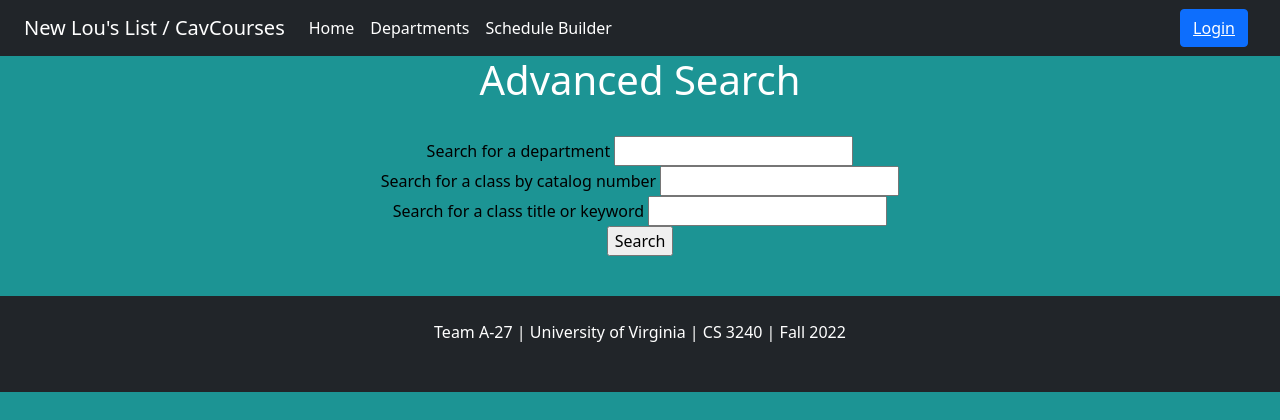
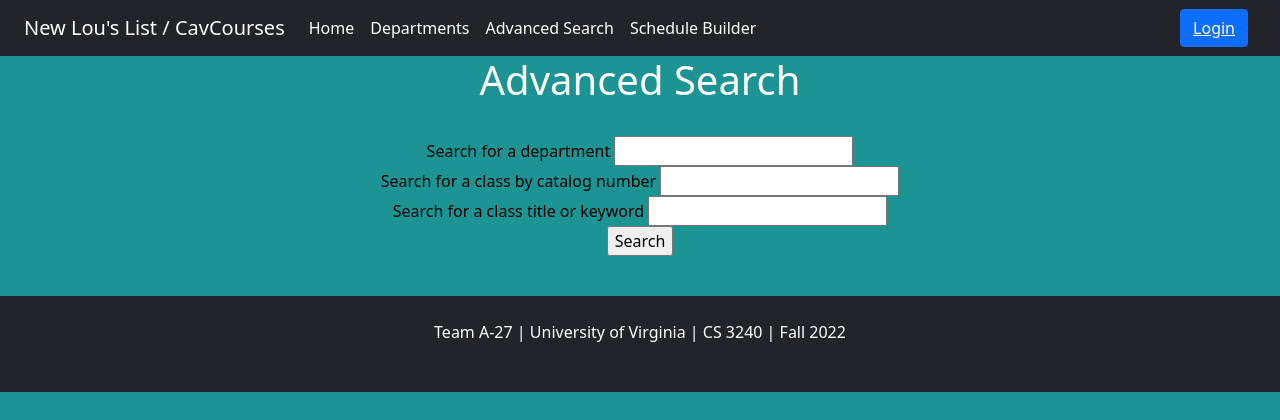
Before and after one commit to TheRealConnorWilson/CavCourses, a Django app: page /advanced_search/ in a window 1280 px wide. Shown: the top 420 px of the page. Run offline with Django 4.2, Linux system fonts and the light colour scheme; data comes from the database, SQL or seed files in the repository; data that the repository does not hold is empty; some libraries are stand-ins or nearby versions.

Commit message:
Update base.html

```diff
--- a/templates/base.html
+++ b/templates/base.html
@@ -39,6 +39,9 @@ https://stackoverflow.com/questions/30810028/how-to-display-image-from-google-ac
                   </li>
                   <li class="nav-item">
                     <a class="nav-link active" href="{% url 'list' %}">Departments</a>
+                  </li>
+                  <li class="nav-item">
+                    <a class="nav-link active" href="{% url 'advanced_search' %}">Advanced Search</a>
                   </li>
                   <li class="nav-item">
                     <a class="nav-link active" href="{% url 'schedule' %}">Schedule Builder</a>
```
